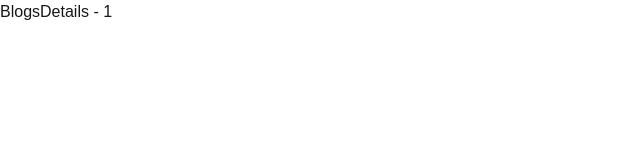
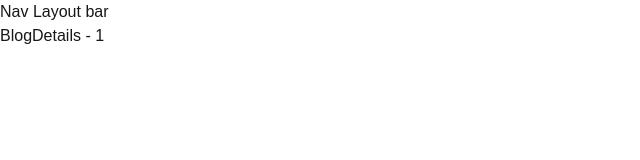
Before and after one commit to myomarlar/stack-Overflow, a Next.js app: page /blogs/1 in a window 1280 px wide. Shown: the top 160 px of the page, without its empty margins (0-640 px from the left). Built offline with nearby package versions, Linux system fonts and the light colour scheme.

Commit message:
dynamicRoute

```diff
--- /dev/null
+++ b/app/(root)/blogs/[slugs]/page.tsx
@@ -0,0 +1,10 @@
+/** @format */
+
+export default async function BlogDetails({
+  params,
+}: {
+  params: Promise<{ slugs: string }>;
+}) {
+  const { slugs } = await params;
+  return <div>BlogDetails - {slugs}</div>;
+}
--- a/app/blogs/[slugs]/page.tsx
+++ /dev/null
@@ -1,14 +0,0 @@
-/** @format */
-
-export default async function BLogsDetails({
-  params,
-}: {
-  params: Promise<{ slugs: string }>;
-}) {
-  const { slugs } = await params;
-  return (
-    <div>
-      <h1>BlogsDetails - {slugs}</h1>
-    </div>
-  );
-}
```
Also changed, not shown: app/(root)/blogs/page.tsx (renamed from app/blogs/page.tsx).
